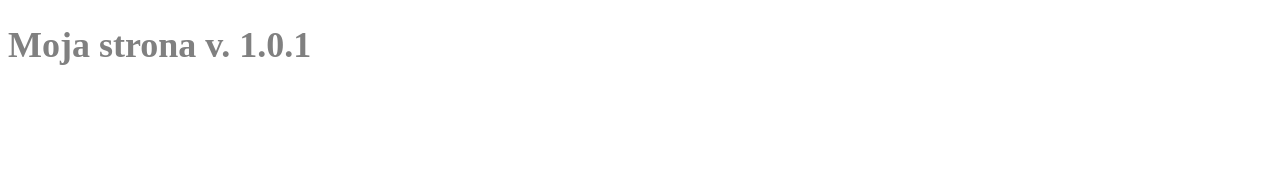
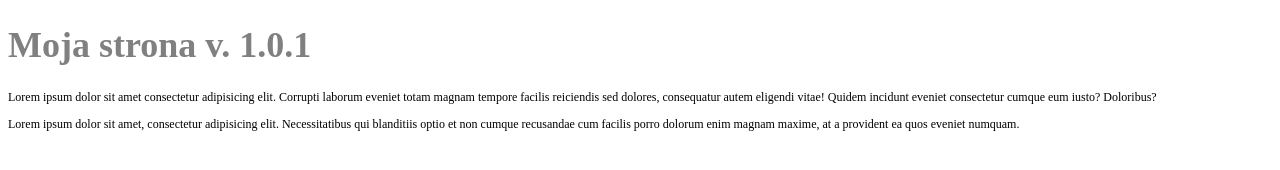
Before and after one commit to Rafal-Tomasik/new-site, a plain HTML site: page index.html in a window 1280 px wide. Drawn offline with Linux system fonts and the light colour scheme.

Commit message:
Dobre zmiany w index.html i dodanie lepszej wiadomości

```diff
--- a/index.html
+++ b/index.html
@@ -11,6 +11,10 @@
 
     <h1>Moja strona v. 1.0.1</h1>
 
+    <p>Lorem ipsum dolor sit amet consectetur adipisicing elit. Corrupti laborum eveniet totam magnam tempore facilis reiciendis sed dolores, consequatur autem eligendi vitae! Quidem incidunt eveniet consectetur cumque eum iusto? Doloribus?</p>
+
+    <p>Lorem ipsum dolor sit amet, consectetur adipisicing elit. Necessitatibus qui blanditiis optio et non cumque recusandae cum facilis porro dolorum enim magnam maxime, at a provident ea quos eveniet numquam.</p>
+
     <script src="js/scripts.js"></script>
 
 </body>
```
